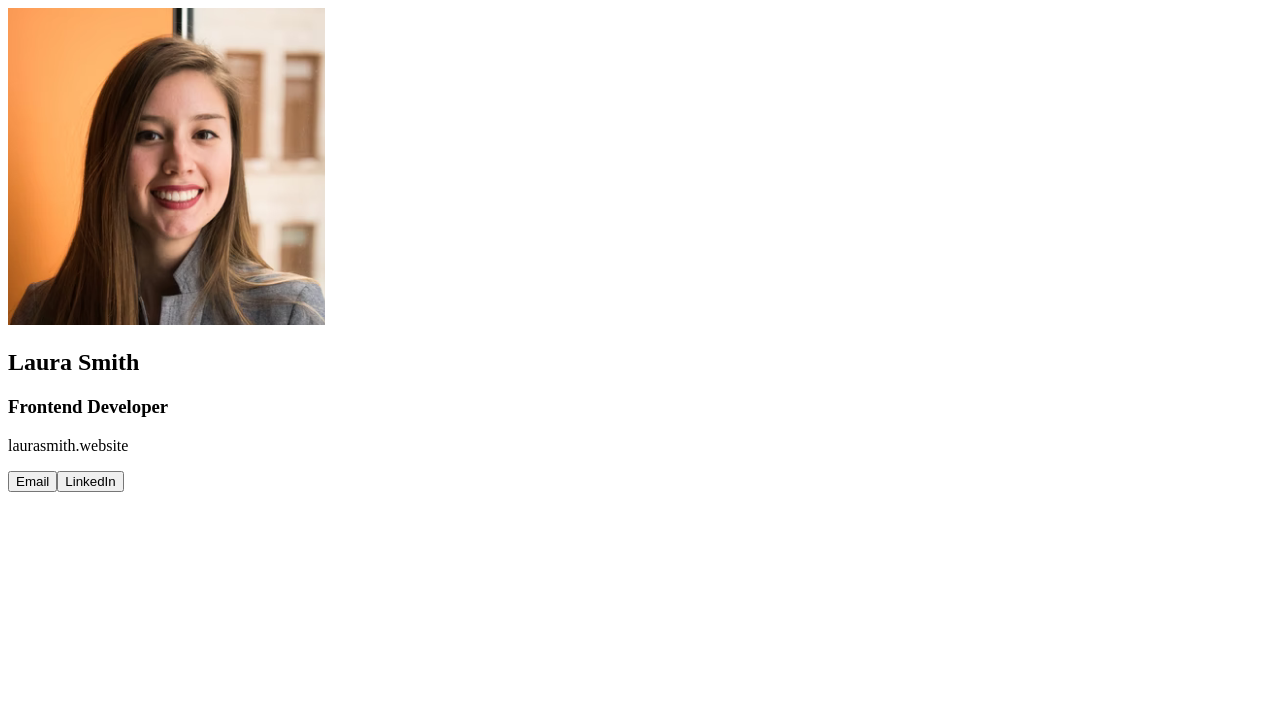
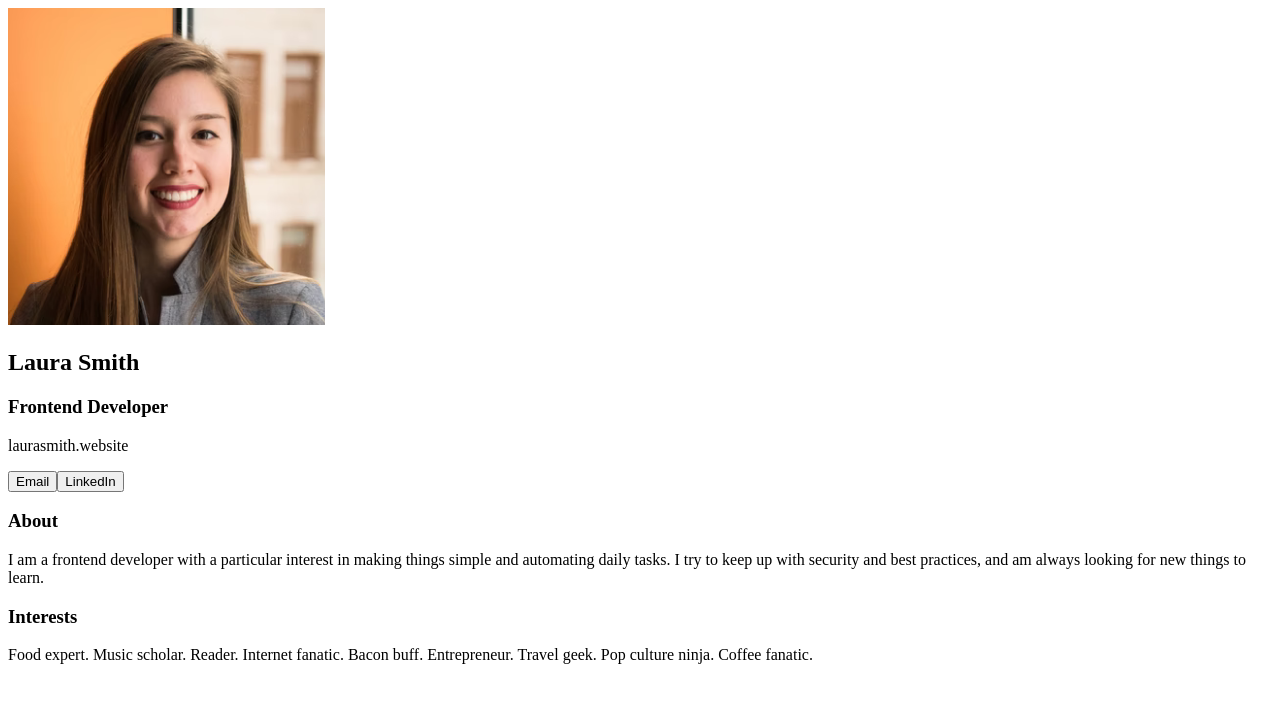
Before and after one commit to tasxatzial/digital-business-card, a React (Vite) app in the folder src/: page / in a window 1280 px wide. Shown: the top 702 px of the page. Built offline with nearby package versions, Linux system fonts and the light colour scheme.

Commit message:
add personal info component

```diff
--- a/src/src/App.jsx
+++ b/src/src/App.jsx
@@ -1,10 +1,12 @@
 import React from 'react';
 import Header from './components/Header.jsx';
+import PersonalInfo from './components/PersonalInfo.jsx';
 
 export default function App() {
   return (
     <article>
       <Header />
+      <PersonalInfo />
     </article>
   )
 }
--- /dev/null
+++ b/src/src/components/PersonalInfo.jsx
@@ -0,0 +1,12 @@
+import React from 'react';
+
+export default function PersonalInfo() {
+  return (
+    <div>
+      <h3>About</h3>
+      <p>I am a frontend developer with a particular interest in making things simple and automating daily tasks. I try to keep up with security and best practices, and am always looking for new things to learn.</p>
+      <h3>Interests</h3>
+      <p>Food expert. Music scholar. Reader. Internet fanatic. Bacon buff. Entrepreneur. Travel geek. Pop culture ninja. Coffee fanatic.</p>
+    </div>
+  );
+}
```
